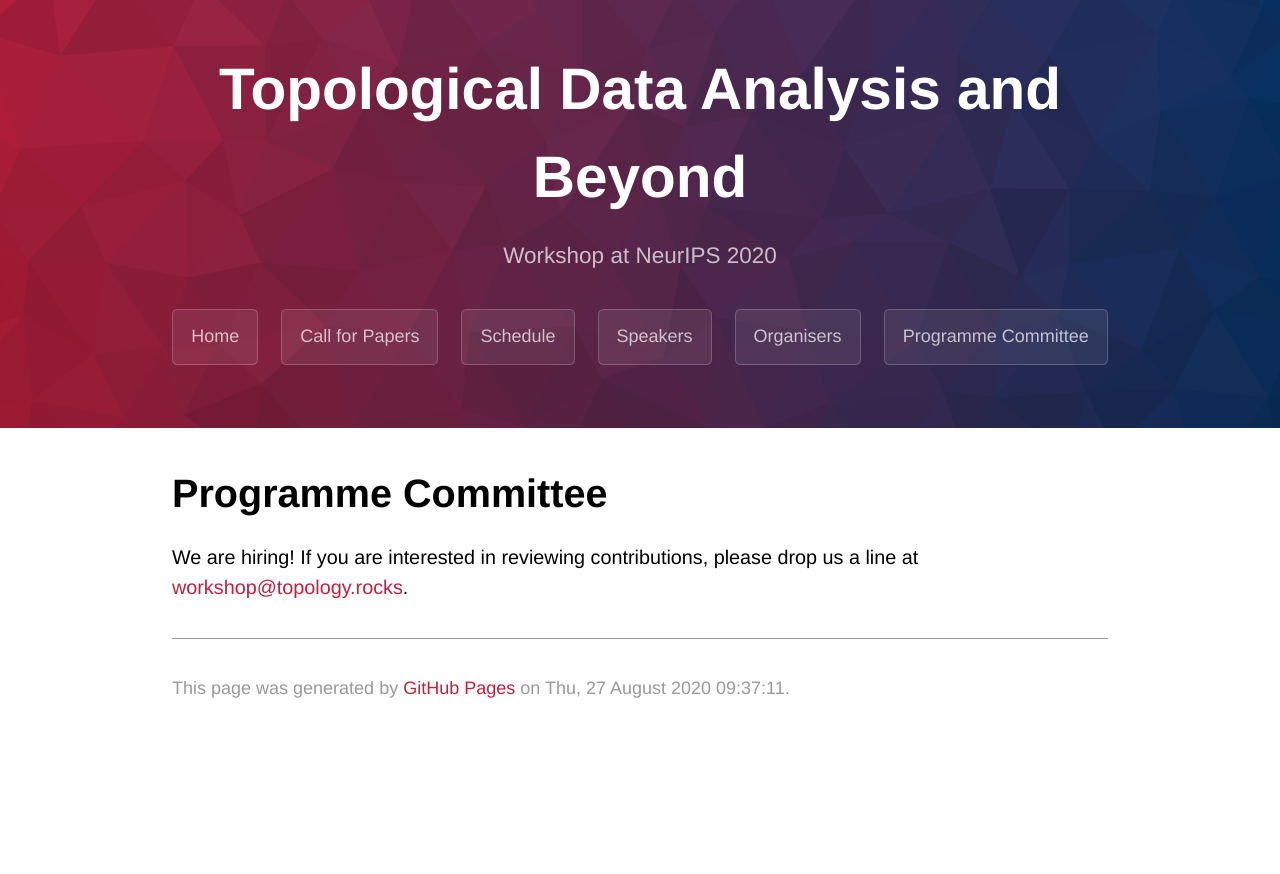
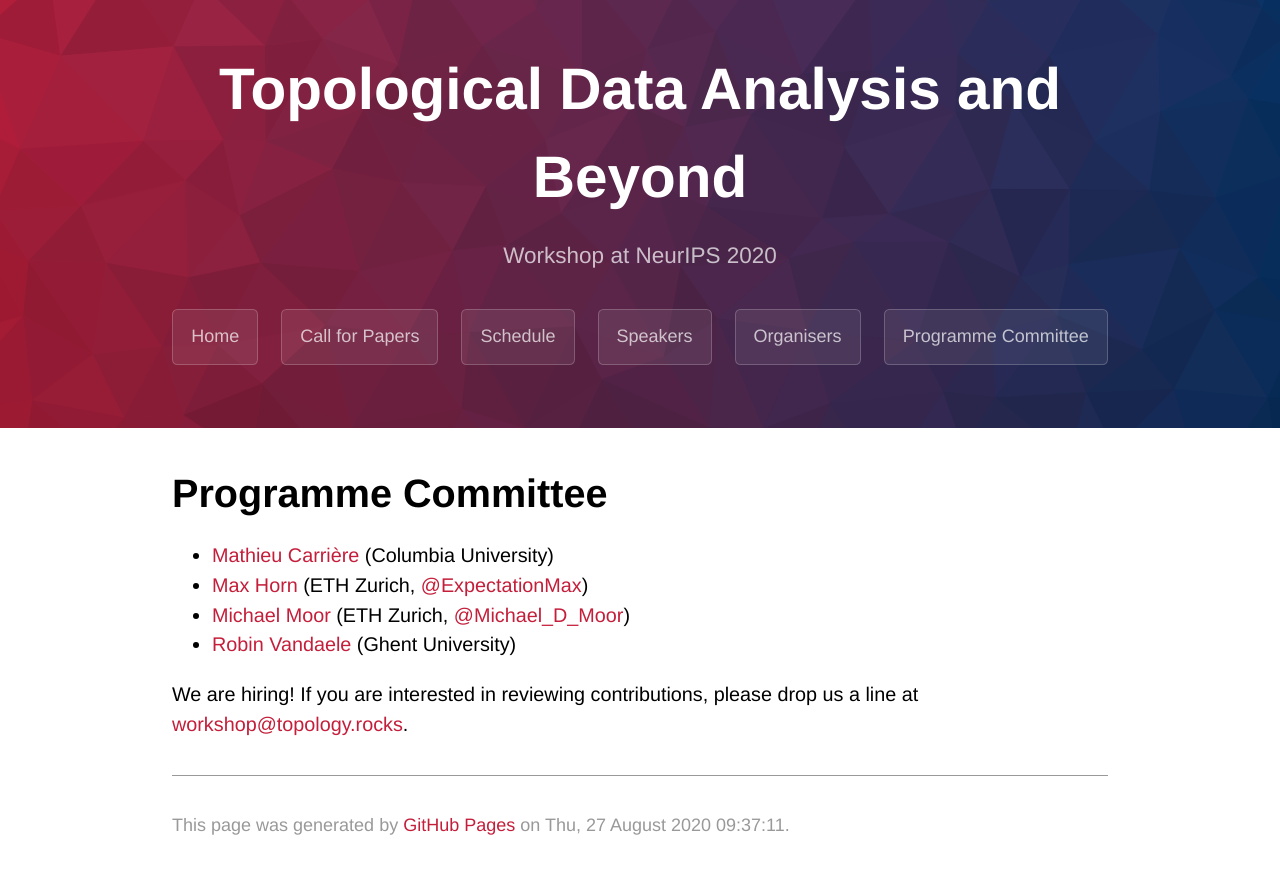
Before and after one commit to tda-in-ml/tda-in-ml.github.io, a Jekyll site: the page built from committee.md, in a window 1280 px wide. Shown: the top 874 px of the page. Built offline with Jekyll 4.4.1, drawn with Linux system fonts in a browser that asks for light colours; some web fonts are replaced; our own code applies the rules of GitHub Pages for plain Markdown files.

Commit message:
Extended programme committee

```diff
--- a/committee.md
+++ b/committee.md
@@ -4,5 +4,10 @@ layout: default
 
 # Programme Committee
 
+- [Mathieu Carrière](https://mathieucarriere.github.io/website) (Columbia University)
+- [Max Horn](https://expectationmax.github.io) (ETH Zurich, [@ExpectationMax](https://twitter.com/ExpectationMax))
+- [Michael Moor](https://www.michaelmoor.ml/) (ETH Zurich, [@Michael_D_Moor](https://twitter.com/Michael_D_Moor))
+- [Robin Vandaele](https://users.ugent.be/~rvdaele) (Ghent University)
+
 We are hiring! If you are interested in reviewing contributions, please
 drop us a line at [workshop@topology.rocks](mailto:workshop@topology.rocks).
```
